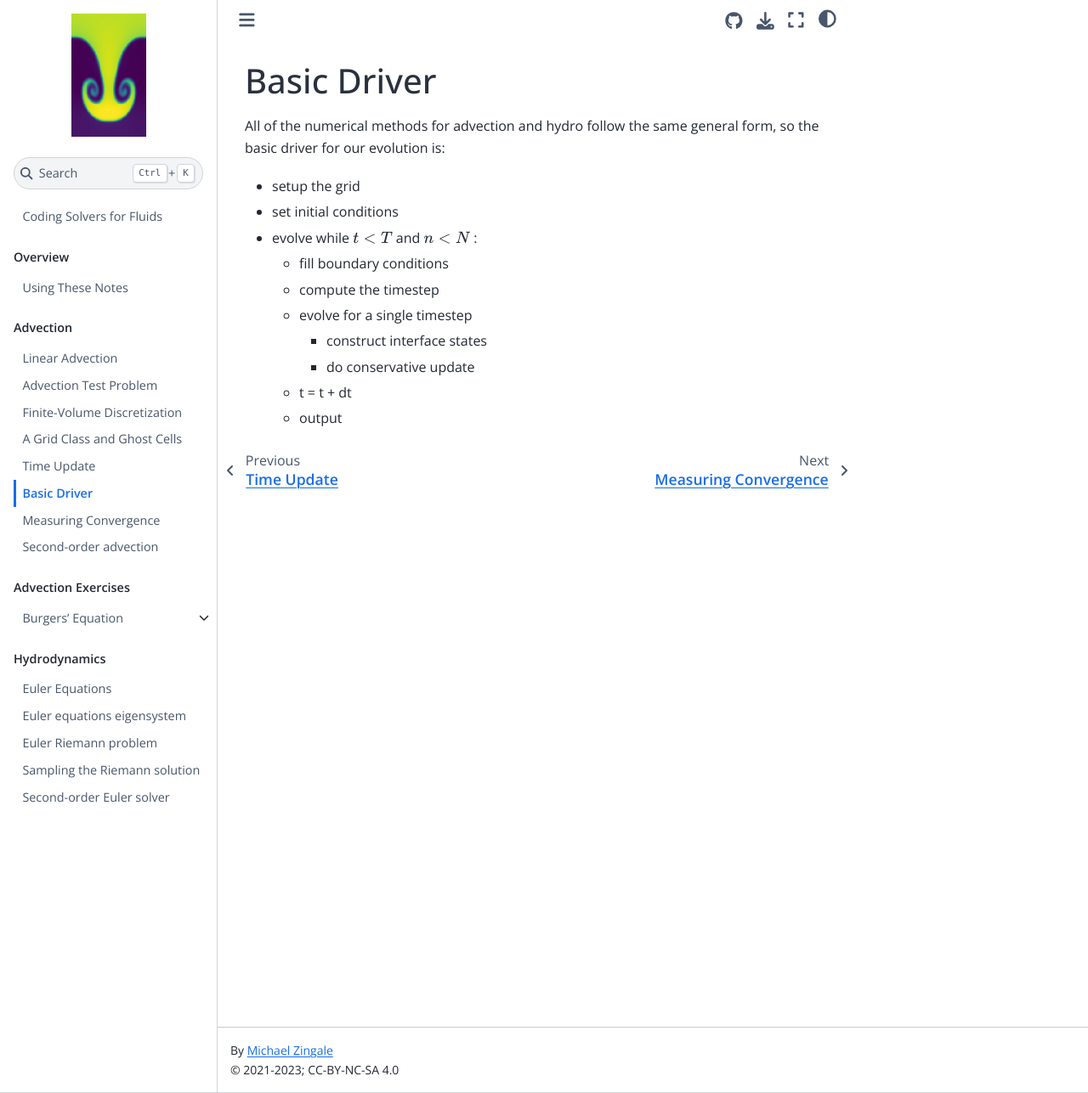
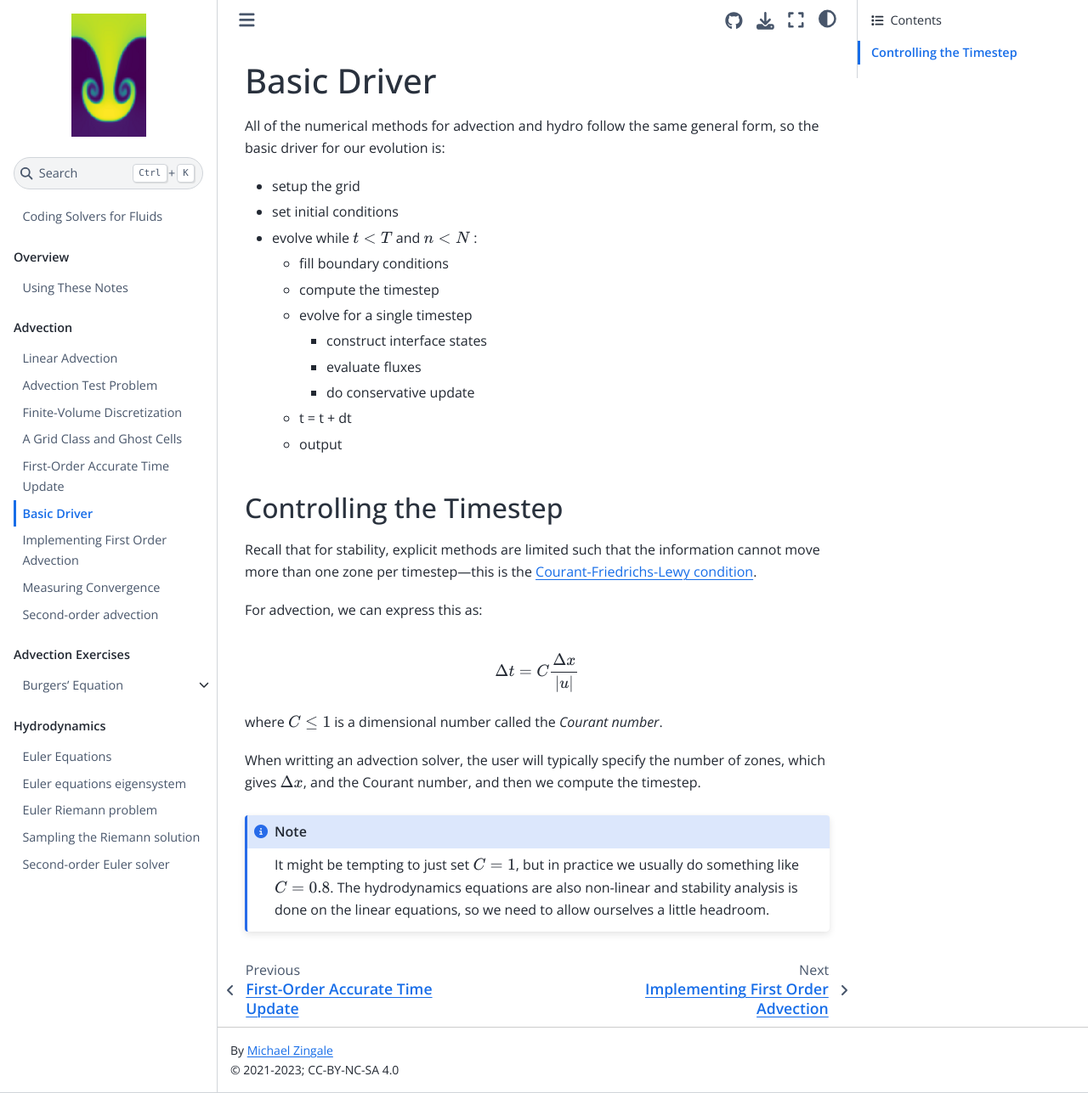
Before and after one commit to zingale/cca-summer-school, a Jupyter Book: the page built from content/advection/advection-driver.md, in a window 1280 px wide and 1287 px high. Shown: the whole window at 85% size. Built offline with Jupyter Book 1.0.4 settings and Sphinx 7.4.7 and the Sphinx Book theme 1.1.4, drawn with Linux system fonts in a browser that asks for light colours.

Commit message:
more work

````diff
--- a/content/_toc.yml
+++ b/content/_toc.yml
@@ -13,6 +13,7 @@ parts:
     - file: advection/advection-grid-class
     - file: advection/advection-time-update
     - file: advection/advection-driver
+    - file: advection/advection-first-order
     - file: advection/advection-convergence
     - file: advection/advection-second-order
 
--- a/content/advection/advection-driver.md
+++ b/content/advection/advection-driver.md
@@ -13,6 +13,29 @@ general form, so the basic driver for our evolution is:
   * compute the timestep
   * evolve for a single timestep
     * construct interface states
+    * evaluate fluxes
     * do conservative update
   * t = t + dt
   * output
+
+## Controlling the Timestep
+
+Recall that for stability, explicit methods are limited such that the information cannot
+move more than one zone per timestep---this is the [Courant-Friedrichs-Lewy condition](https://en.wikipedia.org/wiki/Courant%E2%80%93Friedrichs%E2%80%93Lewy_condition).
+
+For advection, we
+can express this as:
+
+$$\Delta t = C \frac{\Delta x}{|u|}$$
+
+where $C \le 1$ is a dimensional number called the *Courant number*.
+
+When writting an advection solver, the user will typically specify the number of zones, which
+gives $\Delta x$, and the Courant number, and then we compute the timestep.
+
+```{note}
+It might be tempting to just set $C = 1$, but in practice we usually do something like $C = 0.8$.
+The hydrodynamics equations are also
+non-linear and stability analysis is done on the linear equations, so we need to allow ourselves
+a little headroom.
+```
--- a/content/advection/advection-time-update.md
+++ b/content/advection/advection-time-update.md
@@ -1,5 +1,4 @@
-# Time Update
-
+# First-Order Accurate Time Update
 
 Let's start with a first-order update in time.  We can use the basic Euler
 method:
````
Also changed, not shown: content/advection/advection-first-order.ipynb (added).
